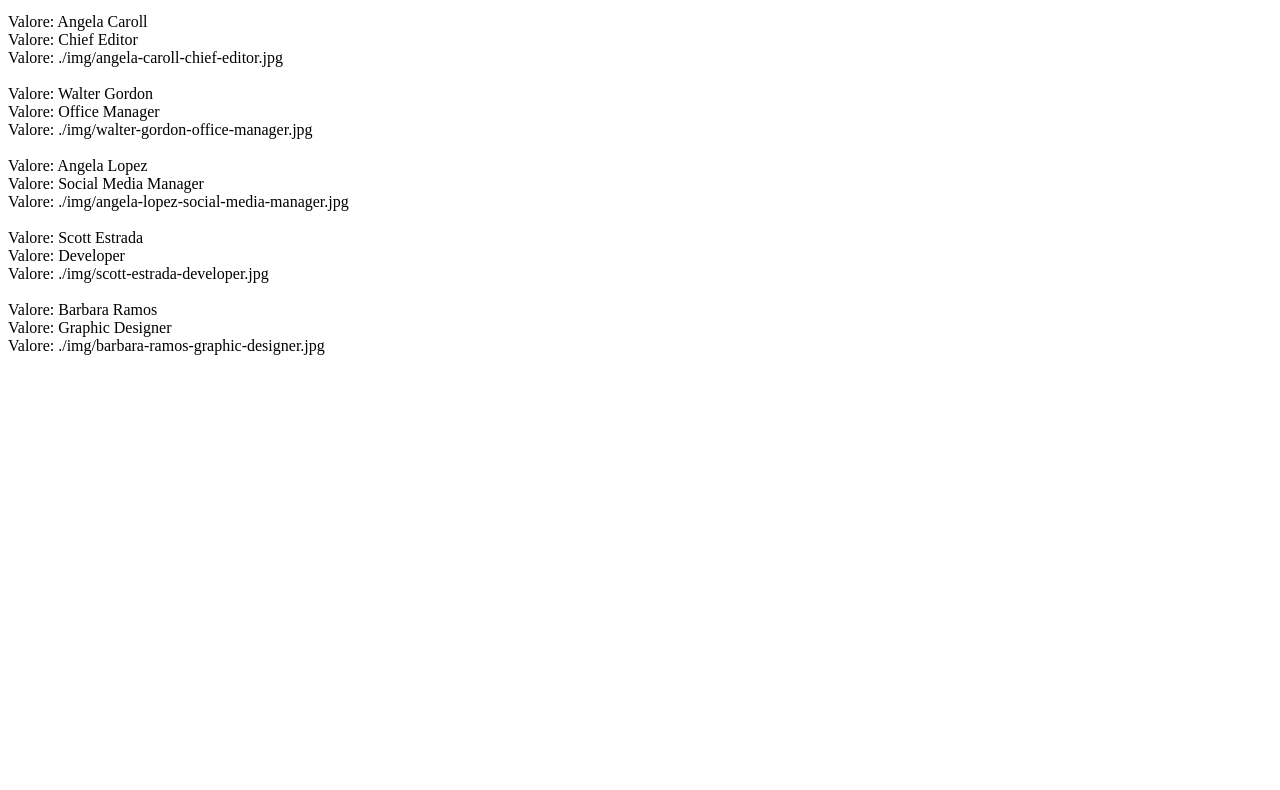
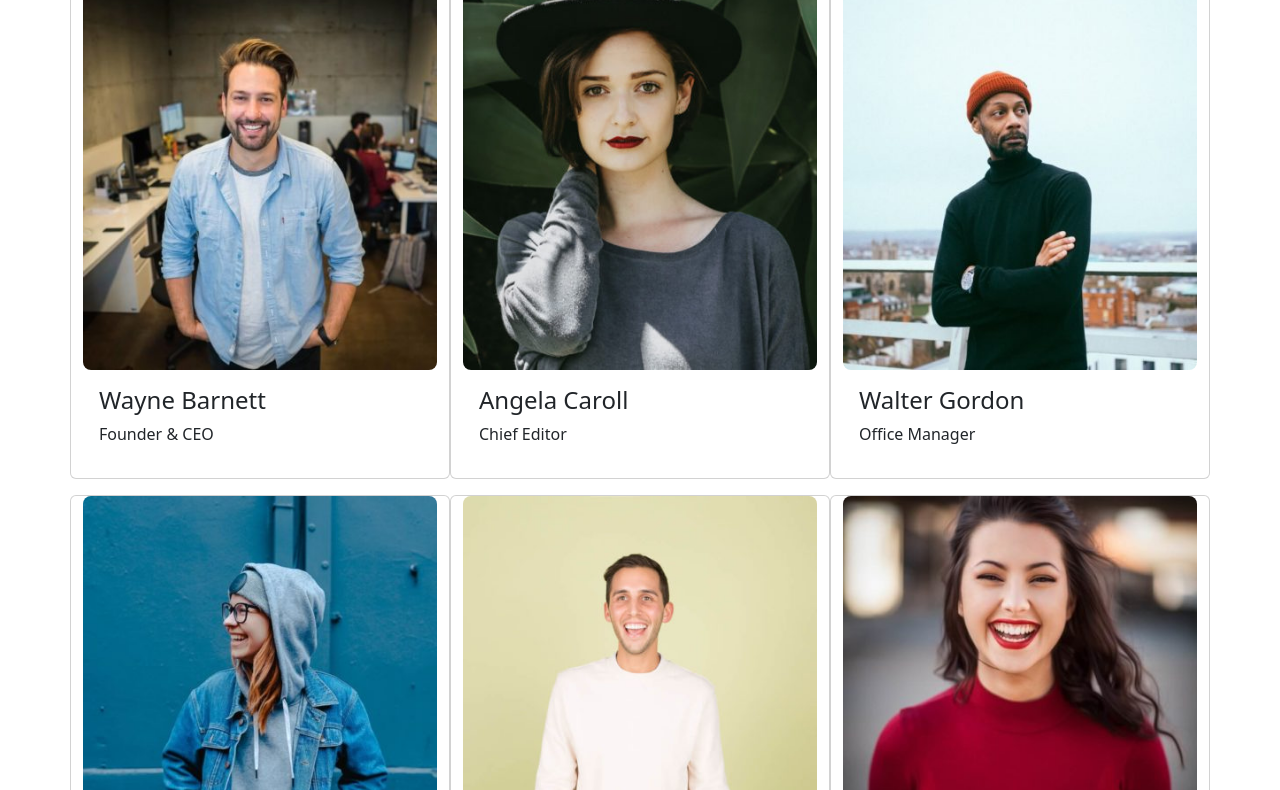
Before and after one commit to GabrieleRizzo19/js-our-team, a plain HTML site: page index.html in a window 1280 px wide. Shown: the part 67-857 px from the top of the page. Before the commit the page ends 800 px from the top, so only its background shows below. Drawn offline with nearby package versions, Linux system fonts and the light colour scheme.

Commit message:
crate card in dom

```diff
--- a/index.html
+++ b/index.html
@@ -4,11 +4,37 @@
         <meta charset="UTF-8">
         <meta http-equiv="X-UA-Compatible" content="IE=edge">
         <meta name="viewport" content="width=device-width, initial-scale=1.0">
+        <link rel="stylesheet" href="https://cdnjs.cloudflare.com/ajax/libs/bootstrap/5.2.3/css/bootstrap.min.css" integrity="sha512-SbiR/eusphKoMVVXysTKG/7VseWii+Y3FdHrt0EpKgpToZeemhqHeZeLWLhJutz/2ut2Vw1uQEj2MbRF+TVBUA==" crossorigin="anonymous" referrerpolicy="no-referrer" />
         <title>Document</title>
     </head>
     <body>
 
+        <header>
+            <div id="body-wrapper" class="container text-center">
+                <h1>OUR TEAM</h1>
+            </div>
+        </header>
 
+        <main>
+            <div class="container">
+                <div id="main-wrapper" class="row d-flex flex-wrap">
+
+                </div>
+                <!-- <div class="card rounded-3">
+                    <img class="w-100 rounded-3" src="./img/wayne-barnett-founder-ceo.jpg" alt="">
+                    <div class="card-body">
+                        <h4>Wayne Barnett</h4>
+                        <p>Founder & CEO</p>
+                    </div>
+                </div> -->
+            </div>
+        </main>
+
+        <footer>
+
+        </footer>
+
+        <script src="https://cdnjs.cloudflare.com/ajax/libs/bootstrap/5.2.3/js/bootstrap.min.js" integrity="sha512-1/RvZTcCDEUjY/CypiMz+iqqtaoQfAITmNSJY17Myp4Ms5mdxPS5UV7iOfdZoxcGhzFbOm6sntTKJppjvuhg4g==" crossorigin="anonymous" referrerpolicy="no-referrer"></script>
         <script src="./js/main.js"></script>
     </body>
 </html>
--- a/js/main.js
+++ b/js/main.js
@@ -1,3 +1,5 @@
+const main = document.getElementById("main-wrapper");
+
 const our_team = [
 
     {name: "Wayne Barnett", role: "Founder & CEO", img: "./img/wayne-barnett-founder-ceo.jpg"},
@@ -14,8 +16,17 @@ console.log(our_team);
 
 
 for(let i=0; i < our_team.length; i++){
-    for(let key in our_team[i]){
-        document.querySelector("body").innerHTML += `Valore: ${our_team[i][key]} <br>`;
-    }
-    document.querySelector("body").innerHTML += "<br>";
+    // for(let key in our_team[i]){
+    //     document.querySelector("body").innerHTML += `Valore: ${our_team[i][key]} <br>`;
+    // }
+    // document.querySelector("body").innerHTML += "<br>";
+
+    main.innerHTML += `<div class="card mb-3 col-4">
+                            <img class="w-100 rounded-3" src="${our_team[i].img}" alt="">
+                            <div class="card-body">
+                                <h4>${our_team[i].name}</h4>
+                                <p>${our_team[i].role}</p>
+                            </div>
+                        </div>
+                    `
 }
```
Also changed, not shown: img/angela-caroll-chief-editor.jpg (added), img/angela-lopez-social-media-manager.jpg (added), img/barbara-ramos-graphic-designer.jpg (added), img/scott-estrada-developer.jpg (added), img/walter-gordon-office-manager.jpg (added), img/wayne-barnett-founder-ceo.jpg (added). Lines whose indentation alone changed are shown as unchanged.
